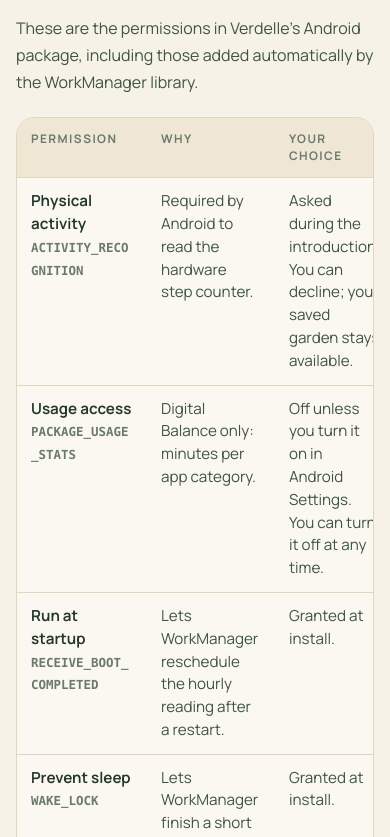
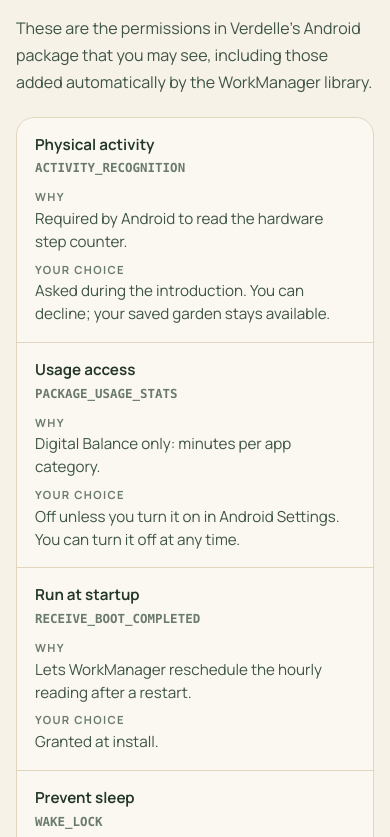
Before and after one commit to harshchalla2003/privacy-policy, a plain HTML site: page index.html in a window 390 px wide. Shown: the part 5567-6404 px from the top of the page. Drawn offline with Linux system fonts and the light colour scheme.

Commit message:
Stack the permissions table on phones
Co-Authored-By: Claude Opus 5.5 <noreply@anthropic.com>

```diff
--- a/css/style.css
+++ b/css/style.css
@@ -294,8 +294,19 @@ tbody th { color: var(--ink); font-weight: 650; min-width: 170px; }
   body { font-size: 1rem; }
   .cards { grid-template-columns: minmax(0, 1fr); }
   .lede { font-size: 1.08rem; }
-  th, td { padding: 12px 14px; }
-  tbody th { min-width: 130px; }
+  /* Permissions table becomes stacked cards. */
+  .table-wrap { overflow: visible; }
+  thead { position: absolute; width: 1px; height: 1px; overflow: hidden; clip: rect(0 0 0 0); }
+  table, tbody, tr, tbody th, td { display: block; width: 100%; }
+  tr { padding: 16px 18px; border-bottom: 1px solid var(--edge); }
+  tbody tr:last-child { border-bottom: 0; }
+  tbody th, td { padding: 0; border: 0; min-width: 0; }
+  tbody th { margin-bottom: 10px; }
+  td { margin-top: 8px; }
+  td::before {
+    content: attr(data-label); display: block; margin-bottom: 2px;
+    font-size: 0.7rem; font-weight: 700; letter-spacing: 0.12em; text-transform: uppercase; color: var(--ink-mute);
+  }
 }
 
 @media print {
--- a/index.html
+++ b/index.html
@@ -149,17 +149,17 @@
 
       <section id="permissions" class="reveal">
         <h2>App permissions</h2>
-        <p>These are the permissions in Verdelle's Android package, including those added automatically by the WorkManager library.</p>
+        <p>These are the permissions in Verdelle's Android package that you may see, including those added automatically by the WorkManager library.</p>
         <div class="table-wrap">
           <table>
             <thead><tr><th scope="col">Permission</th><th scope="col">Why</th><th scope="col">Your choice</th></tr></thead>
             <tbody>
-              <tr><th scope="row">Physical activity<br><code>ACTIVITY_RECOGNITION</code></th><td>Required by Android to read the hardware step counter.</td><td>Asked during the introduction. You can decline; your saved garden stays available.</td></tr>
-              <tr><th scope="row">Usage access<br><code>PACKAGE_USAGE_STATS</code></th><td>Digital Balance only: minutes per app category.</td><td>Off unless you turn it on in Android Settings. You can turn it off at any time.</td></tr>
-              <tr><th scope="row">Run at startup<br><code>RECEIVE_BOOT_COMPLETED</code></th><td>Lets WorkManager reschedule the hourly reading after a restart.</td><td>Granted at install.</td></tr>
-              <tr><th scope="row">Prevent sleep<br><code>WAKE_LOCK</code></th><td>Lets WorkManager finish a short background reading.</td><td>Granted at install.</td></tr>
-              <tr><th scope="row">View network connections<br><code>ACCESS_NETWORK_STATE</code></th><td>Added by WorkManager to check connectivity conditions. Verdelle uses none and this does not allow internet access.</td><td>Granted at install.</td></tr>
-              <tr><th scope="row">Foreground service<br><code>FOREGROUND_SERVICE</code></th><td>Added by WorkManager. Verdelle does not start foreground services.</td><td>Granted at install.</td></tr>
+              <tr><th scope="row">Physical activity<br><code>ACTIVITY_RECOGNITION</code></th><td data-label="Why">Required by Android to read the hardware step counter.</td><td data-label="Your choice">Asked during the introduction. You can decline; your saved garden stays available.</td></tr>
+              <tr><th scope="row">Usage access<br><code>PACKAGE_USAGE_STATS</code></th><td data-label="Why">Digital Balance only: minutes per app category.</td><td data-label="Your choice">Off unless you turn it on in Android Settings. You can turn it off at any time.</td></tr>
+              <tr><th scope="row">Run at startup<br><code>RECEIVE_BOOT_COMPLETED</code></th><td data-label="Why">Lets WorkManager reschedule the hourly reading after a restart.</td><td data-label="Your choice">Granted at install.</td></tr>
+              <tr><th scope="row">Prevent sleep<br><code>WAKE_LOCK</code></th><td data-label="Why">Lets WorkManager finish a short background reading.</td><td data-label="Your choice">Granted at install.</td></tr>
+              <tr><th scope="row">View network connections<br><code>ACCESS_NETWORK_STATE</code></th><td data-label="Why">Added by WorkManager to check connectivity conditions. Verdelle uses none and this does not allow internet access.</td><td data-label="Your choice">Granted at install.</td></tr>
+              <tr><th scope="row">Foreground service<br><code>FOREGROUND_SERVICE</code></th><td data-label="Why">Added by WorkManager. Verdelle does not start foreground services.</td><td data-label="Your choice">Granted at install.</td></tr>
             </tbody>
           </table>
         </div>
```
